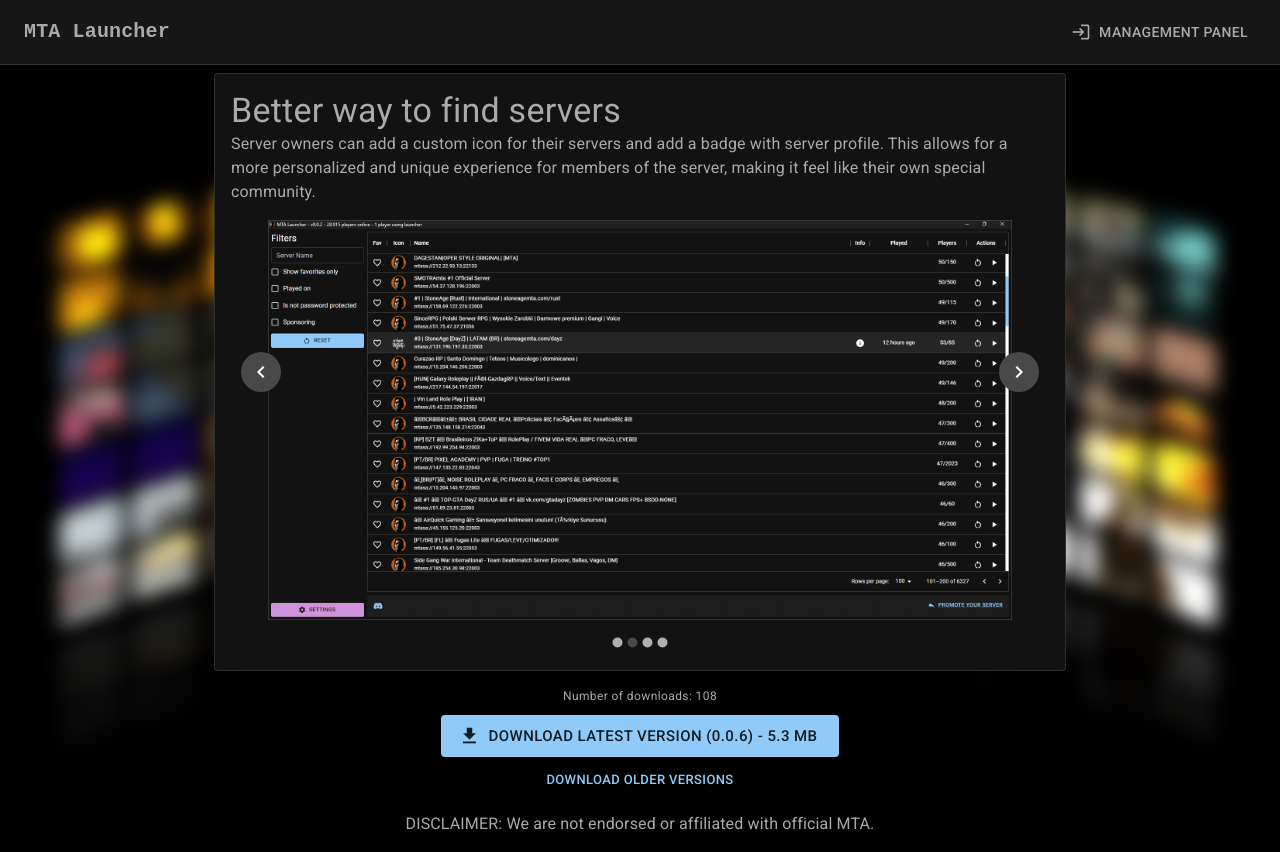
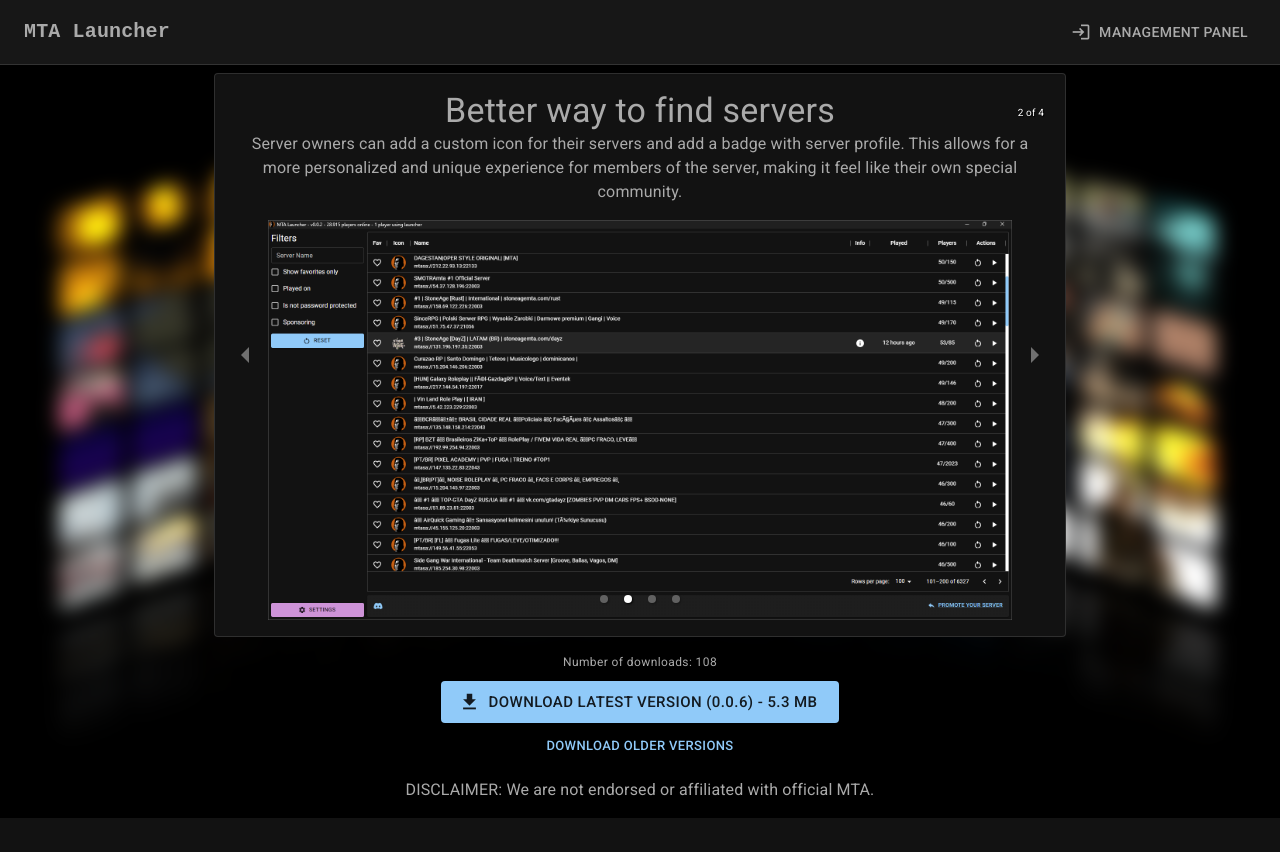
Before and after one commit to brenodanyel/mta-launcher-landing-page, a Next.js app: page / in a window 1280 px wide. After the commit the page ends 818 px from the top, so only its background shows below. Built offline with nearby package versions, Linux system fonts and the light colour scheme; no server answers.

Commit message:
update carousel

```diff
--- a/components/carousel.tsx
+++ b/components/carousel.tsx
@@ -1,8 +1,9 @@
 import React from 'react';
-import MUICarousel from 'react-material-ui-carousel';
-import { Paper, Button, Box, Stack } from '@mui/material';
+import { Box, Stack } from '@mui/material';
 import { Typography } from '@mui/material';
 import Image from 'next/image';
+import { Carousel as ReactCarousel } from 'react-responsive-carousel';
+import "react-responsive-carousel/lib/styles/carousel.min.css"; // requires a loader
 
 type Item = {
   name: string;
@@ -63,14 +64,15 @@
 
 export default function Carousel() {
   return (
-    <MUICarousel
-      animation="slide"
-      navButtonsAlwaysVisible
-      interval={5000}
+    <ReactCarousel
+      autoPlay
+      infiniteLoop
+      useKeyboardArrows
+      showThumbs={false}
     >
       {items.map((item, i) => (
         <Item key={item.name} item={item} />
       ))}
-    </MUICarousel>
+    </ReactCarousel>
   );
 }
--- a/package.json
+++ b/package.json
@@ -24,7 +24,7 @@
     "next": "13.1.1",
     "react": "18.2.0",
     "react-dom": "18.2.0",
-    "react-material-ui-carousel": "^3.4.2",
+    "react-responsive-carousel": "^3.2.23",
     "sharp": "^0.31.3",
     "typescript": "4.9.4"
   }
```
Also changed, not shown: 1 other file (tests, documents, lock files or other folders).
